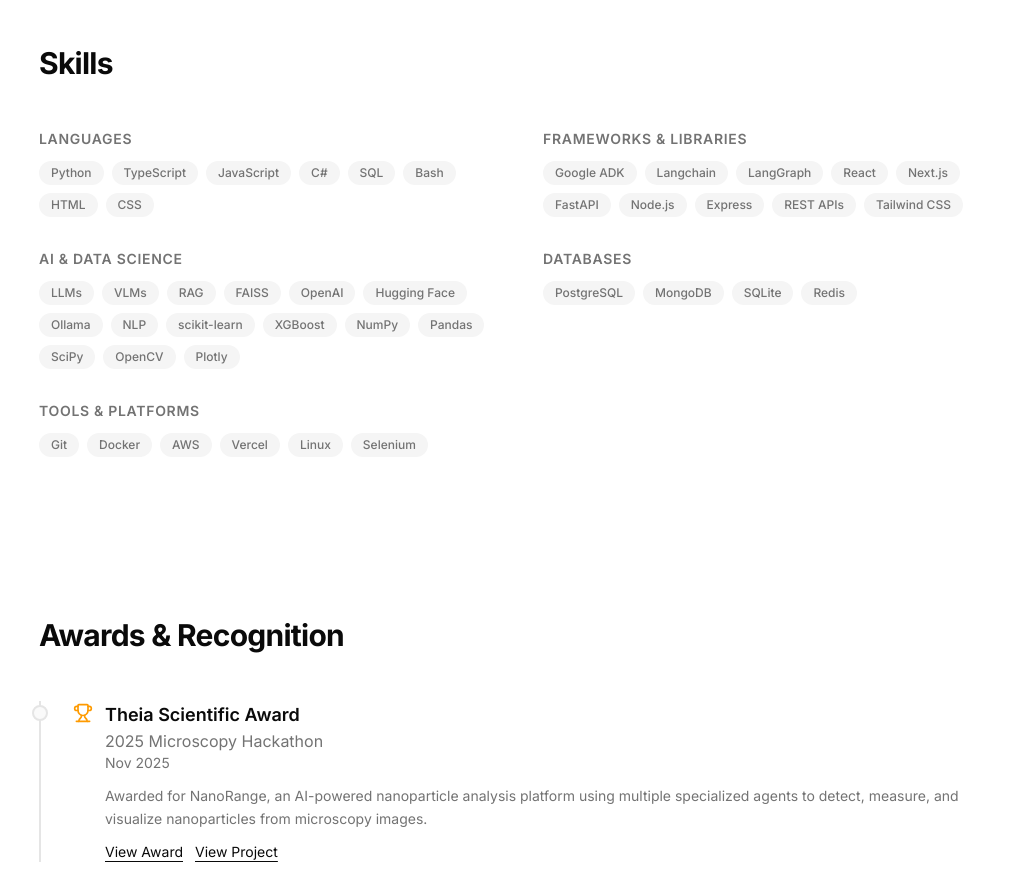
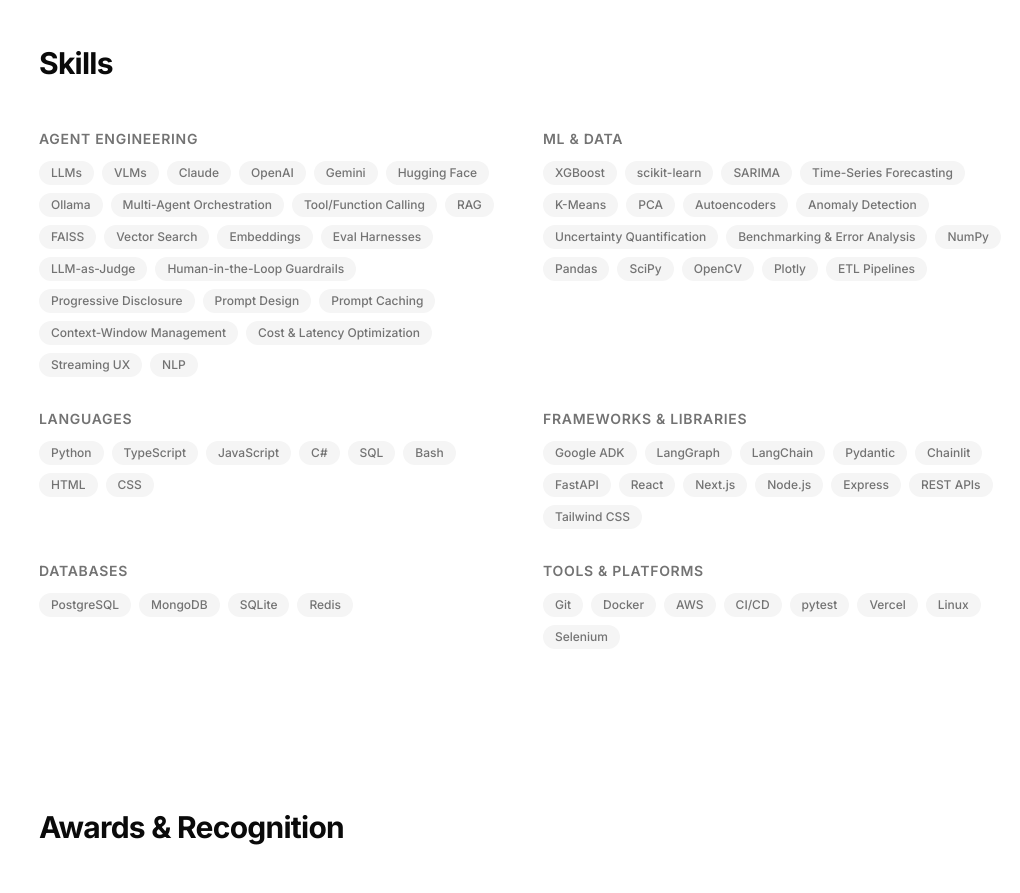
Before and after one commit to MJRaei/portfolio, a Next.js app: page / in a window 1280 px wide. Shown: the part 3740-4633 px from the top of the page, without its empty margins (113-1133 px from the left). Built offline with nearby package versions, Linux system fonts and the light colour scheme.

Commit message:
improve skills

```diff
--- a/src/data/skills.ts
+++ b/src/data/skills.ts
@@ -1,17 +1,21 @@
 import { SkillCategory } from "@/types";
 
 export const skillCategories: SkillCategory[] = [
+  {
+    category: "Agent Engineering",
+    skills: ["LLMs", "VLMs", "Claude", "OpenAI", "Gemini", "Hugging Face", "Ollama", "Multi-Agent Orchestration", "Tool/Function Calling", "RAG", "FAISS", "Vector Search", "Embeddings", "Eval Harnesses", "LLM-as-Judge", "Human-in-the-Loop Guardrails", "Progressive Disclosure", "Prompt Design", "Prompt Caching", "Context-Window Management", "Cost & Latency Optimization", "Streaming UX", "NLP"],
+  },
+  {
+    category: "ML & Data",
+    skills: ["XGBoost", "scikit-learn", "SARIMA", "Time-Series Forecasting", "K-Means", "PCA", "Autoencoders", "Anomaly Detection", "Uncertainty Quantification", "Benchmarking & Error Analysis", "NumPy", "Pandas", "SciPy", "OpenCV", "Plotly", "ETL Pipelines"],
+  },
   {
     category: "Languages",
     skills: ["Python", "TypeScript", "JavaScript", "C#", "SQL", "Bash", "HTML", "CSS"],
   },
   {
     category: "Frameworks & Libraries",
-    skills: ["Google ADK", "Langchain", "LangGraph", "React", "Next.js", "FastAPI", "Node.js", "Express", "REST APIs", "Tailwind CSS"],
-  },
-  {
-    category: "AI & Data Science",
-    skills: ["LLMs", "VLMs", "RAG", "FAISS", "OpenAI", "Hugging Face", "Ollama", "NLP", "scikit-learn", "XGBoost", "NumPy", "Pandas", "SciPy", "OpenCV", "Plotly"],
+    skills: ["Google ADK", "LangGraph", "LangChain", "Pydantic", "Chainlit", "FastAPI", "React", "Next.js", "Node.js", "Express", "REST APIs", "Tailwind CSS"],
   },
   {
     category: "Databases",
@@ -19,6 +23,6 @@
   },
   {
     category: "Tools & Platforms",
-    skills: ["Git", "Docker", "AWS", "Vercel", "Linux", "Selenium"],
+    skills: ["Git", "Docker", "AWS", "CI/CD", "pytest", "Vercel", "Linux", "Selenium"],
   },
 ];
```
